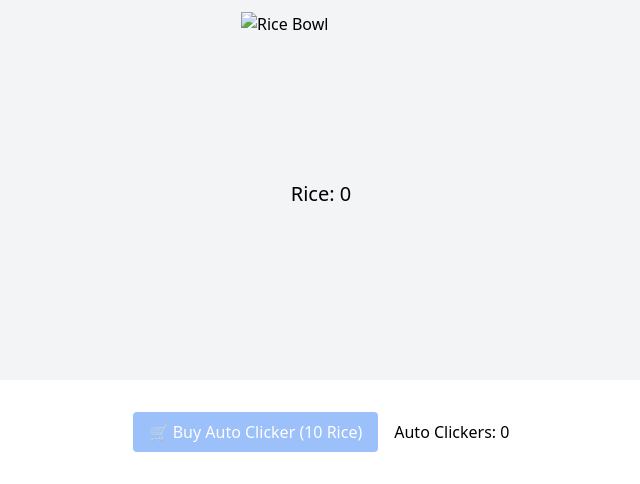
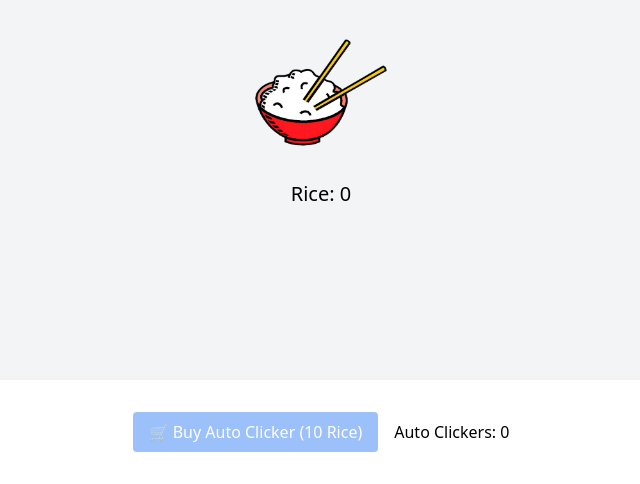
Before and after one commit to name-is-minh/build4good-rice-clicker, a plain HTML site: page index.html in a window 1280 px wide. Shown: the part 316-800 px from the top of the page, without its empty margins (319-959 px from the left). Drawn offline with nearby package versions, Linux system fonts and the light colour scheme.

Commit message:
added bowl of rice

```diff
--- a/index.html
+++ b/index.html
@@ -8,7 +8,7 @@
 </head>
 <body class="flex flex-col items-center justify-center min-h-screen bg-gray-100">
     <h1 class="text-3xl font-bold mb-4">🍚 Rice Clicker</h1>
-    <img id="riceBowl" src="rice-bowl.png" alt="Rice Bowl" class="w-40 h-40 cursor-pointer" onclick="increaseRice()">
+    <img id="riceBowl" src="img/bowl.png" alt="Rice Bowl" class="w-40 h-40 cursor-pointer" onclick="increaseRice()">
     <p id="riceCount" class="text-xl mt-2">Rice: 0</p>
 
     <!-- Footer with upgrades -->
```
Also changed, not shown: img/bowl.png (added).
